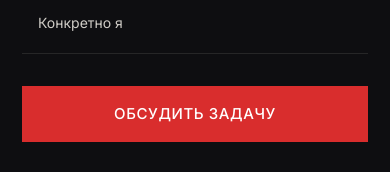
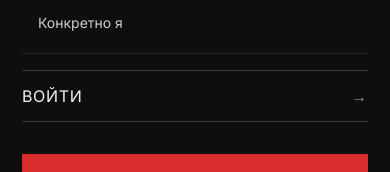
Before and after one commit to mironovich2345-code/mironovich.pro, a Next.js app: page / in a window 390 px wide. Both pictures are taken after a click on the button "МЕНЮ". Shown: the part 340-512 px from the top of the page. Built offline with nearby package versions, Linux system fonts and the light colour scheme; no server answers; a web font is replaced by a local one.

Commit message:
feat: expose AI Career existing-user login in components/MobileMenu.tsx

```diff
--- a/components/MobileMenu.tsx
+++ b/components/MobileMenu.tsx
@@ -7,6 +7,7 @@ import { createPortal } from "react-dom";
 import CtaLink from "./CtaLink";
 import { contactHref, type NavLink } from "@/config/routes";
 import { aboutMenuLinks } from "@/config/site";
+import { careerLoginHref } from "@/config/career-access";
 
 const FOCUSABLE = 'a[href], button:not([disabled])';
 
@@ -108,6 +109,9 @@ export default function MobileMenu({ links }: { links: NavLink[] }) {
               ))}
             </ul>
           </nav>
+          <a href={careerLoginHref} onClick={close} className={itemClass + " mt-4 border-t border-cream/20"} aria-label="Войти в обучение AI Career 3.0">
+            Войти <span aria-hidden className="text-stone">→</span>
+          </a>
           <CtaLink
             href={contactHref}
             location="header"
```
